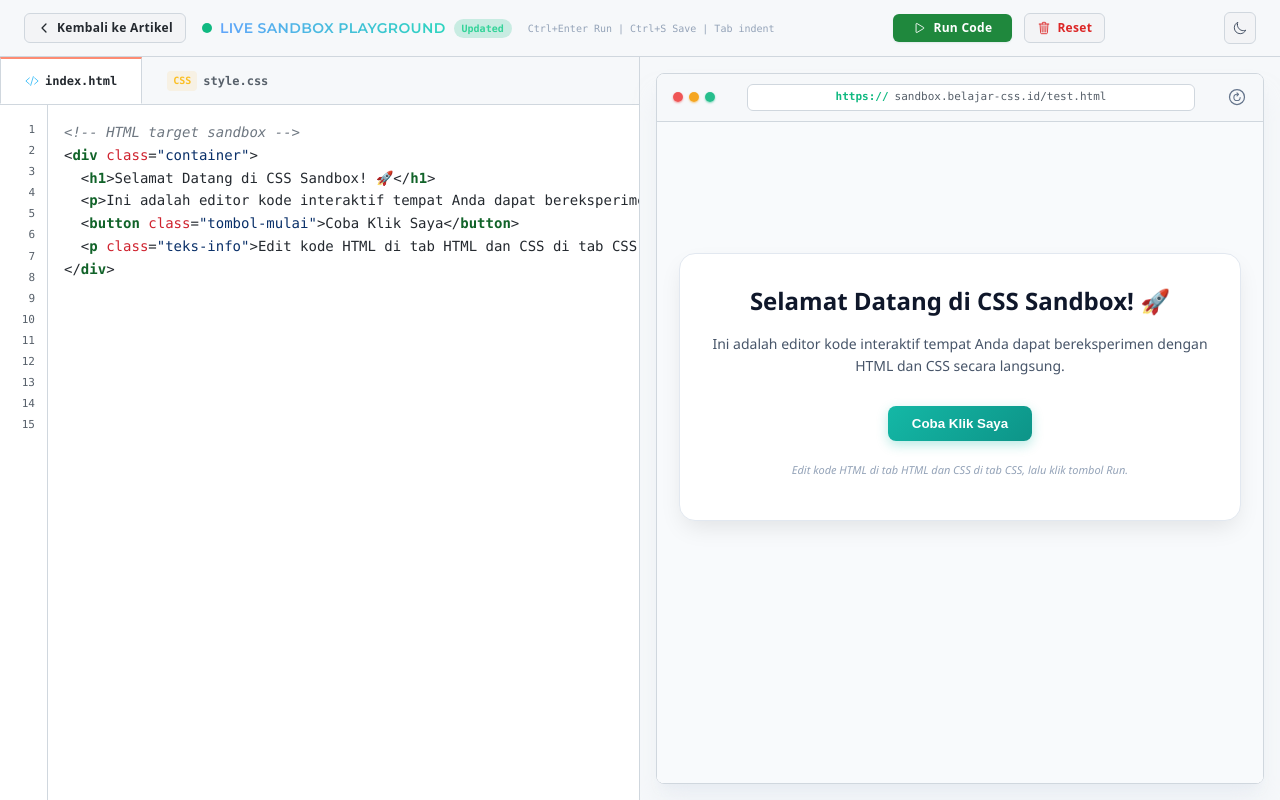
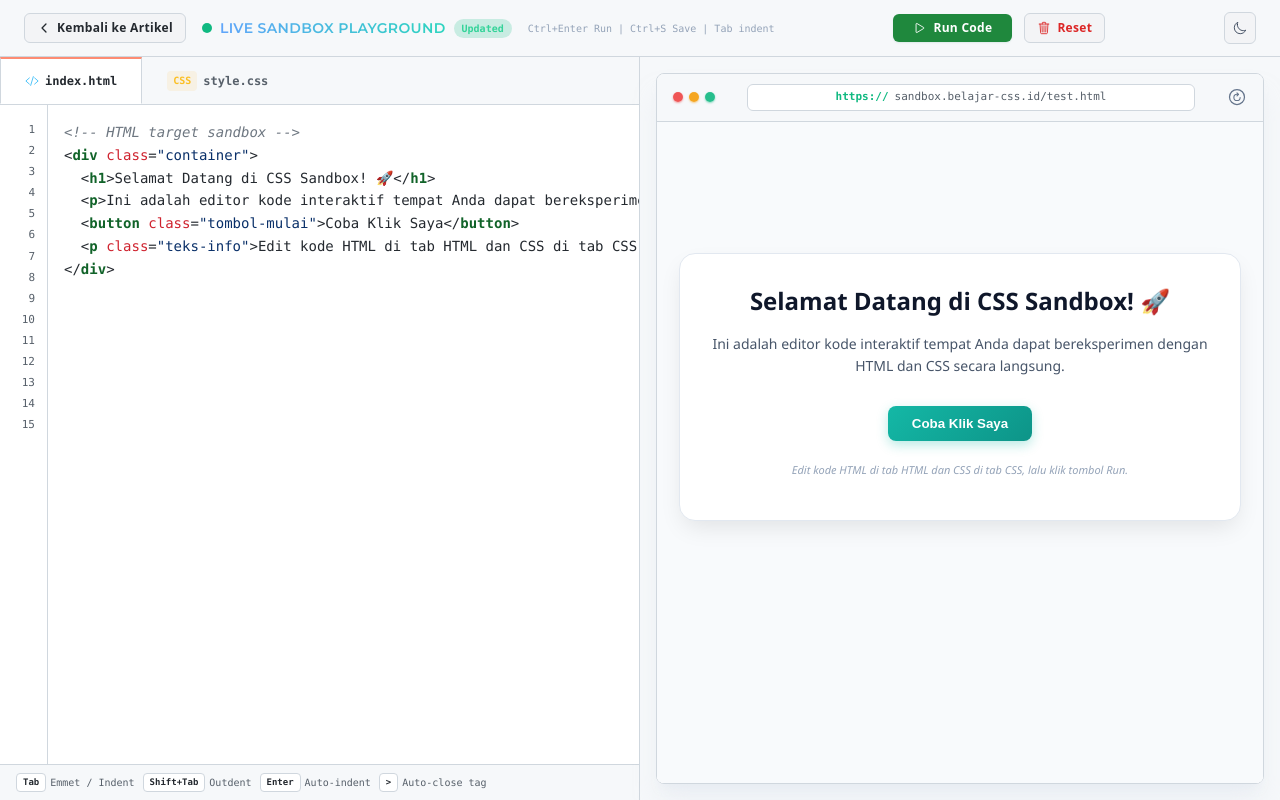
Before and after one commit to AryaNaufal/portofolio_v2, a Next.js app: page /sandbox in a window 1280 px wide. Built offline with nearby package versions, Linux system fonts and the light colour scheme; no server answers.

Commit message:
feat: add editor hints toolbar, implement instant run on try-it button click, and hide window dots on mobile layout

```diff
--- a/app/sandbox/page.tsx
+++ b/app/sandbox/page.tsx
@@ -602,6 +602,30 @@ const CodeEditor: React.FC<CodeEditorProps> = ({ value, onChange, language, dark
   );
 };
 
+const EditorHints = ({ darkMode }: { darkMode: boolean }) => {
+  const hints = [
+    { key: "Tab", action: "Emmet / Indent" },
+    { key: "Shift+Tab", action: "Outdent" },
+    { key: "Enter", action: "Auto-indent" },
+    { key: ">", action: "Auto-close tag" },
+  ];
+
+  return (
+    <div className={`flex flex-wrap items-center gap-2 px-4 py-2 text-[10px] font-mono border-t transition-colors ${
+      darkMode ? "bg-[#161b22] border-[#30363d] text-[#8b949e]" : "bg-[#f6f8fa] border-[#d0d7de] text-[#57606a]"
+    }`}>
+      {hints.map((h) => (
+        <span key={h.key} className="flex items-center gap-1">
+          <kbd className={`px-1.5 py-0.5 rounded text-[9px] font-bold border ${
+            darkMode ? "bg-[#21262d] border-[#30363d] text-[#c9d1d9]" : "bg-white border-[#d0d7de] text-[#24292f]"
+          }`}>{h.key}</kbd>
+          <span>{h.action}</span>
+        </span>
+      ))}
+    </div>
+  );
+};
+
 export default function SandboxPage() {
   const { darkMode, setDarkMode } = useTheme();
 
@@ -616,36 +640,6 @@ export default function SandboxPage() {
   const iframeRef = useRef<HTMLIFrameElement>(null);
   const editorRef = useRef<HTMLDivElement>(null);
   const hasCompiledRef = useRef(false);
-
-  // Load from localStorage
-  useEffect(() => {
-    setIsClient(true);
-    const storedHtml = localStorage.getItem("sandbox_html");
-    const storedCss = localStorage.getItem("sandbox_css");
-    const storedLang = localStorage.getItem("sandbox_lang");
-
-    if (storedHtml || storedCss) {
-      setHtmlCode(storedHtml || "");
-      setCssCode(storedCss || "");
-      if (storedLang === "css") setActiveTab("css");
-    } else {
-      setHtmlCode(DEFAULT_HTML);
-      setCssCode(DEFAULT_CSS);
-    }
-  }, []);
-
-  // Save to localStorage
-  const saveToStorage = useCallback(() => {
-    localStorage.setItem("sandbox_html", htmlCode);
-    localStorage.setItem("sandbox_css", cssCode);
-    localStorage.setItem("sandbox_lang", activeTab);
-  }, [htmlCode, cssCode, activeTab]);
-
-  // Auto-save on code change
-  useEffect(() => {
-    if (!isClient) return;
-    saveToStorage();
-  }, [htmlCode, cssCode, activeTab, isClient, saveToStorage]);
 
   // Compile code
   const runCode = useCallback(() => {
@@ -691,6 +685,42 @@ export default function SandboxPage() {
     setCompiledCode(compiled);
     setIsModified(false);
   }, [htmlCode, cssCode]);
+
+  // Load from localStorage
+  useEffect(() => {
+    setIsClient(true);
+    const storedHtml = localStorage.getItem("sandbox_html");
+    const storedCss = localStorage.getItem("sandbox_css");
+    const storedLang = localStorage.getItem("sandbox_lang");
+    const shouldAutoRun = localStorage.getItem("sandbox_auto_run") === "true";
+
+    if (storedHtml || storedCss) {
+      setHtmlCode(storedHtml || "");
+      setCssCode(storedCss || "");
+      if (storedLang === "css") setActiveTab("css");
+    } else {
+      setHtmlCode(DEFAULT_HTML);
+      setCssCode(DEFAULT_CSS);
+    }
+
+    if (shouldAutoRun) {
+      localStorage.removeItem("sandbox_auto_run");
+      setTimeout(() => runCode(), 100);
+    }
+  }, [runCode]);
+
+  // Save to localStorage
+  const saveToStorage = useCallback(() => {
+    localStorage.setItem("sandbox_html", htmlCode);
+    localStorage.setItem("sandbox_css", cssCode);
+    localStorage.setItem("sandbox_lang", activeTab);
+  }, [htmlCode, cssCode, activeTab]);
+
+  // Auto-save on code change
+  useEffect(() => {
+    if (!isClient) return;
+    saveToStorage();
+  }, [htmlCode, cssCode, activeTab, isClient, saveToStorage]);
 
   // Compile once initially on mount
   useEffect(() => {
@@ -897,6 +927,9 @@ export default function SandboxPage() {
               />
             )}
           </div>
+
+          {/* Hint toolbar di bawah editor */}
+          <EditorHints darkMode={darkMode} />
         </section>
 
         {/* Right Preview Panel */}
--- a/components/article-detail-client.tsx
+++ b/components/article-detail-client.tsx
@@ -32,7 +32,7 @@ export default function ArticleDetailClient({
 
   return (
     <main className="min-h-screen pt-28 pb-24 bg-background text-foreground transition-colors duration-700">
-      <div className="container max-w-7xl">
+      <div className="container">
         {/* Breadcrumb & Top Actions */}
         <div className="mb-8 flex items-center justify-between">
           <Link
--- a/components/code-canvas.tsx
+++ b/components/code-canvas.tsx
@@ -301,6 +301,7 @@ p {
     localStorage.setItem("sandbox_css", cssToStore);
     localStorage.setItem("sandbox_lang", language.toLowerCase());
     localStorage.setItem("sandbox_filename", filename);
+    localStorage.setItem("sandbox_auto_run", "true");
 
     window.open("/sandbox", "_blank");
   };
@@ -419,14 +420,16 @@ p {
     <div className="my-6 overflow-hidden rounded-2xl border border-slate-700/80 bg-[#0d1117] shadow-2xl shadow-black/50">
       {/* Code Editor Header Bar (Mac / VSCode Canvas Header) */}
       <div className="flex items-center justify-between border-b border-slate-800 bg-[#161b22] px-4 py-3 select-none">
-        {/* Mac Window Control Dots */}
         <div className="flex items-center gap-2">
-          <span className="h-3 w-3 rounded-full bg-red-500/90 shadow-sm shadow-red-500/50"></span>
-          <span className="h-3 w-3 rounded-full bg-amber-500/90 shadow-sm shadow-amber-500/50"></span>
-          <span className="h-3 w-3 rounded-full bg-emerald-500/90 shadow-sm shadow-emerald-500/50"></span>
+          {/* Mac Window Control Dots */}
+          <div className="hidden sm:flex items-center gap-2">
+            <span className="h-3 w-3 rounded-full bg-red-500/90 shadow-sm shadow-red-500/50"></span>
+            <span className="h-3 w-3 rounded-full bg-amber-500/90 shadow-sm shadow-amber-500/50"></span>
+            <span className="h-3 w-3 rounded-full bg-emerald-500/90 shadow-sm shadow-emerald-500/50"></span>
+          </div>
 
           {/* Filename Tab */}
-          <div className="ml-3 flex items-center gap-1.5 rounded-md bg-[#0d1117] px-3 py-1 text-xs font-mono font-medium text-slate-300 border border-slate-800">
+          <div className="sm:ml-3 flex items-center gap-1.5 rounded-md bg-[#0d1117] px-3 py-1 text-xs font-mono font-medium text-slate-300 border border-slate-800">
             <span className="h-2 w-2 rounded-full bg-teal-400"></span>
             {filename}
           </div>
```
